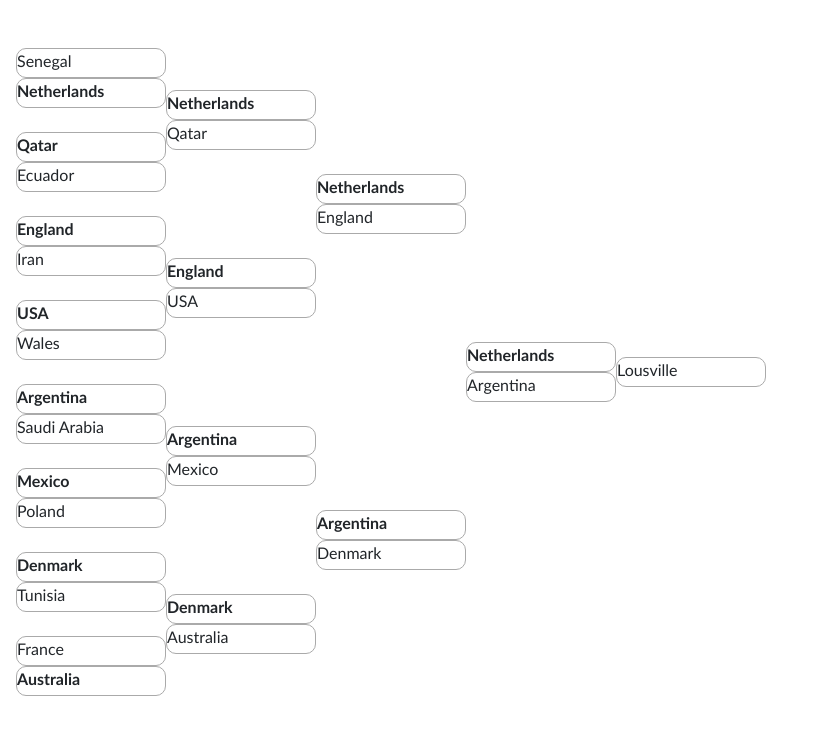
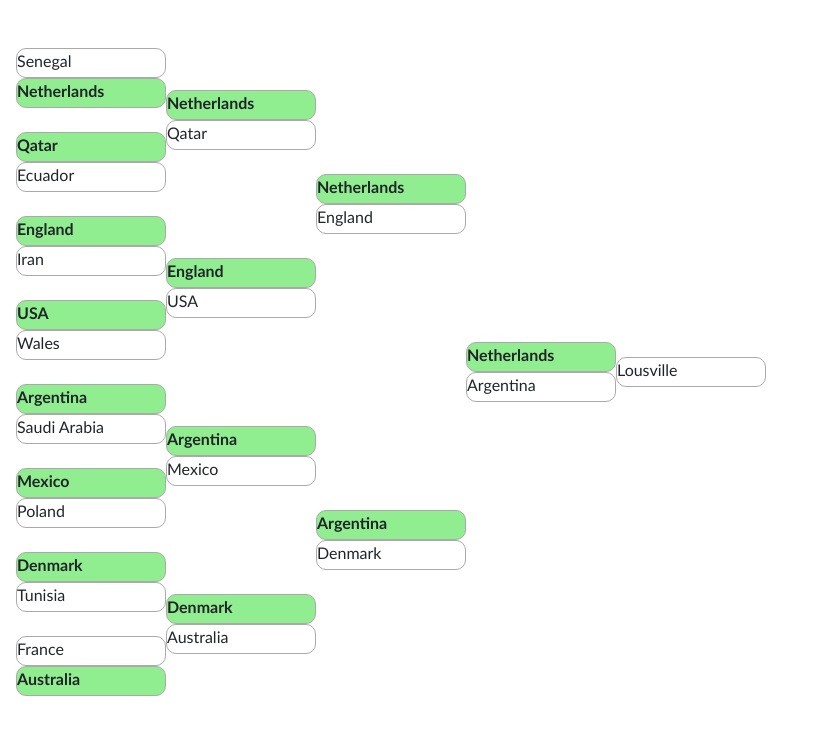
Before and after one commit to freycp20/WebProject, a Flask app: page /view-bracket/ in a window 1280 px wide. Shown: the part 88-824 px from the top of the page, without its empty margins (0-813 px from the left). Run offline with Flask 2, Linux system fonts and the light colour scheme; a user stored in the database is signed in; parts of the project's set-up code (start-up, migrations or seed data) failed here and were passed over.

Commit message:
updated .gitignore

```diff
--- a/world_cup/static/bracket.css
+++ b/world_cup/static/bracket.css
@@ -48,6 +48,7 @@ main{
 
     li.game.winner{
       font-weight:bold;
+      background-color: lightgreen;
     }
     /* li.game span{
       float:right;
```
Also changed, not shown: 1 other file.
